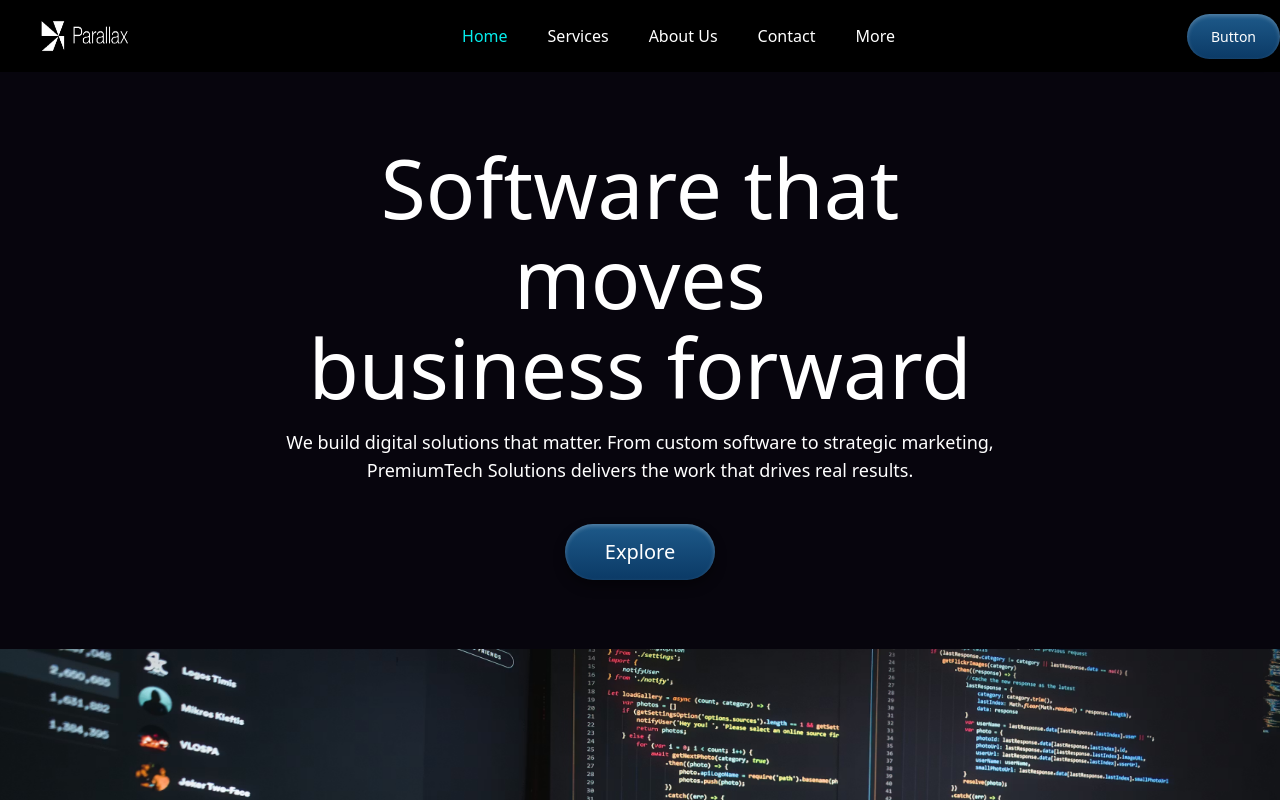
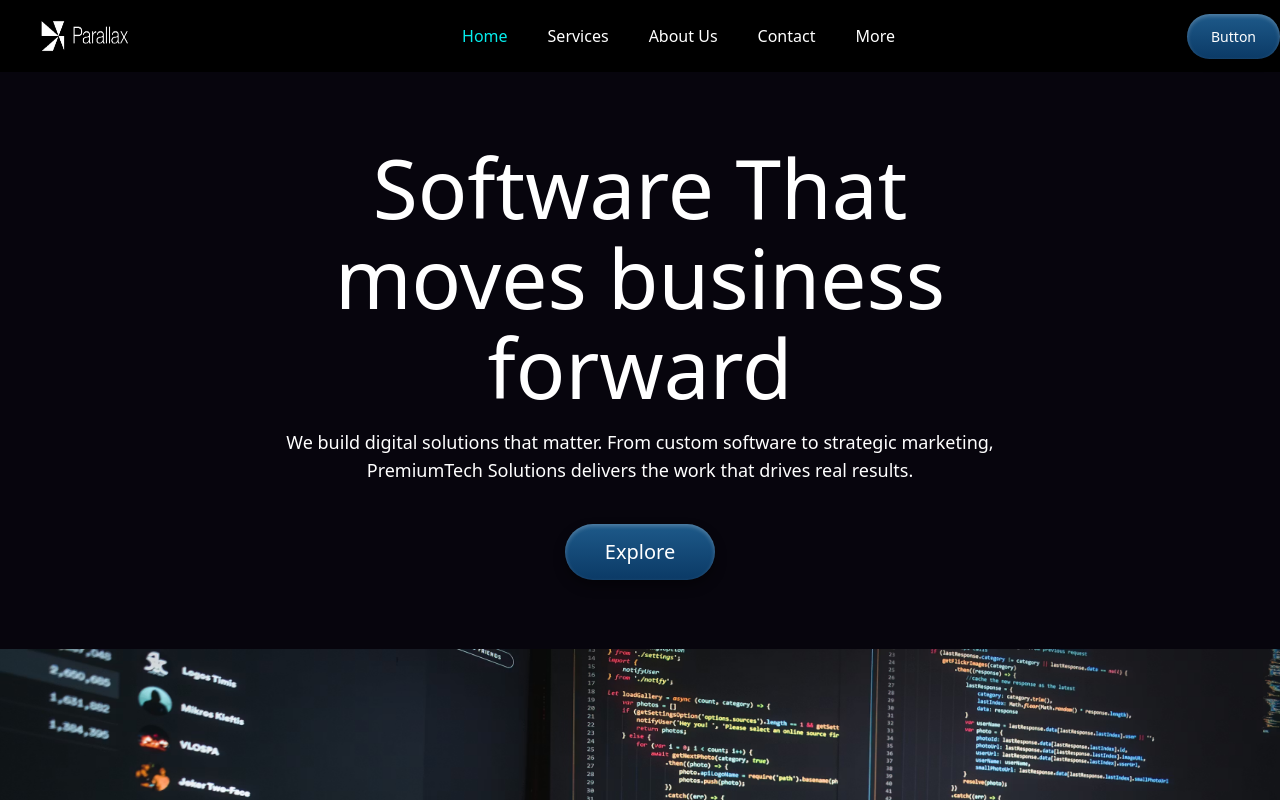
Before and after one commit to allenn66772/Parallax, a React app: page / in a window 1280 px wide. Shown: the top 800 px of the page. Built offline with nearby package versions, Linux system fonts and the light colour scheme; the HTML template or start-up script is replaced by a standard one.

Commit message:
updated home page with typing animation

```diff
--- a/src/pages/Home.jsx
+++ b/src/pages/Home.jsx
@@ -1,4 +1,4 @@
-import React from 'react'
+import React, { useEffect, useRef, useState } from 'react'
 import Header from '../Components/Header'
 import banner02 from '../assets/homeimages/banner02.avif'
 import banner03 from '../assets/homeimages/banner03.jpg'
@@ -15,6 +15,38 @@ import { MdArrowForwardIos } from "react-icons/md";
 import Footer from '../Components/Footer'
 
 function Home() {
+
+  function TypingHeadings({text,className}){
+    const [displayed,setDisplayed]=useState("")
+    const ref=useRef(null)
+
+
+    useEffect(()=>{
+      const observer=new IntersectionObserver(([entry])=>{
+        if (!entry.isIntersecting)return
+        observer.disconnect()
+        let i=0;
+        const interval=setInterval(()=>{
+          setDisplayed(text.slice(0, ++i));
+          if(i===text.length) clearInterval(interval)
+        },80)
+      },{threshold:0.4});
+
+      observer.observe(ref.current);
+      return () =>observer.disconnect()
+    },[text])
+
+
+    return(
+      <h1 ref={ref} className={className}>
+        {displayed}
+        {displayed.length < text.length && (
+          <span style={{ borderRight: "3px solid white", marginLeft: 2 }}>&nbsp;</span>
+        )}
+      </h1>
+    )
+  }
+
   return (
     <>
     {/* Header */}
@@ -28,15 +60,16 @@ function Home() {
     <div className="w-full lg:w-[768px] lg:h-[353px] flex flex-col justify-center items-center">
 
       {/* Heading */}
-      <p className="text-white
+
+      <TypingHeadings text="Software That moves business forward"
+      className="text-white
                     text-[38px] sm:text-[48px] md:text-[60px]
                     lg:text-[82px]
                     text-center
                     leading-[45px] sm:leading-[55px] md:leading-[65px]
-                    lg:leading-[90px]">
-        Software that moves
-        <span className="block">business forward</span>
-      </p>
+                    lg:leading-[90px]"
+                    />
+
 
       {/* Paragraph */}
       <p className="text-white text-sm sm:text-base lg:text-lg
@@ -70,7 +103,7 @@ function Home() {
         <div className="w-83.75 h-352.5 lg:w-7xl lg:h-[852.68px]  flex-col flex justify-center">
           <div className="lg:w-3xl lg:h-40 w-83.75 h-41.75 lg:ms-64 flex-col justify-center">
             <div className="w-83.75 h-10.75 lg:w-3xl lg:h-18  flex justify-center items-center">
-              <h1 className='text-white text-4xl lg:text-6xl font-semibold'>What we do best </h1>
+              <TypingHeadings text="What we do best" className='text-white text-4xl lg:text-6xl font-semibold' />
             </div>
             <div className="w-83.75 h-26  lg:w-3xl lg:h-16 mt-6">
               <p className='text-white text-center text-sm lg:text-lg'>Three core disciplines shape everything we create. Each one built on years of <br /> experience and a commitment to excellence.</p>
@@ -123,9 +156,9 @@ function Home() {
 <div className="w-full lg:h-100 h-100 bg-[#07050D] flex justify-center items-center px-4">
   <div className="w-full max-w-5xl flex justify-center items-center py-20++">
     <div className="w-full md:w-[70%] text-center">
-      <h1 className="text-4xl lg:text-7xl text-white font-bold leading-tight">
-        Premium quality and innovation
-      </h1>
+      <TypingHeadings className="text-4xl lg:text-7xl text-white font-bold leading-tight"
+       text=" Premium quality and innovation"
+      />
       <p className="text-white text-lg lg:text-2xl mt-5 lg:mt-10 leading-relaxed opacity-70">
         We don't cut corners. Every project receives the attention it
         deserves, combining technical excellence with creative thinking
@@ -141,12 +174,11 @@ function Home() {
 
 
         {/* Heading */}
-        <h2
+        <TypingHeadings
           className="text-white font-bold text-5xl md:text-6xl mb-6 leading-tight"
           style={{ fontFamily: "'Georgia', serif" }}
-        >
-          Why work with us
-        </h2>
+         text=" Why work with us"
+        />
 
         {/* Subtext */}
         <p className="text-white/50 text-base md:text-lg max-w-xl mx-auto mb-20 leading-relaxed">
```
